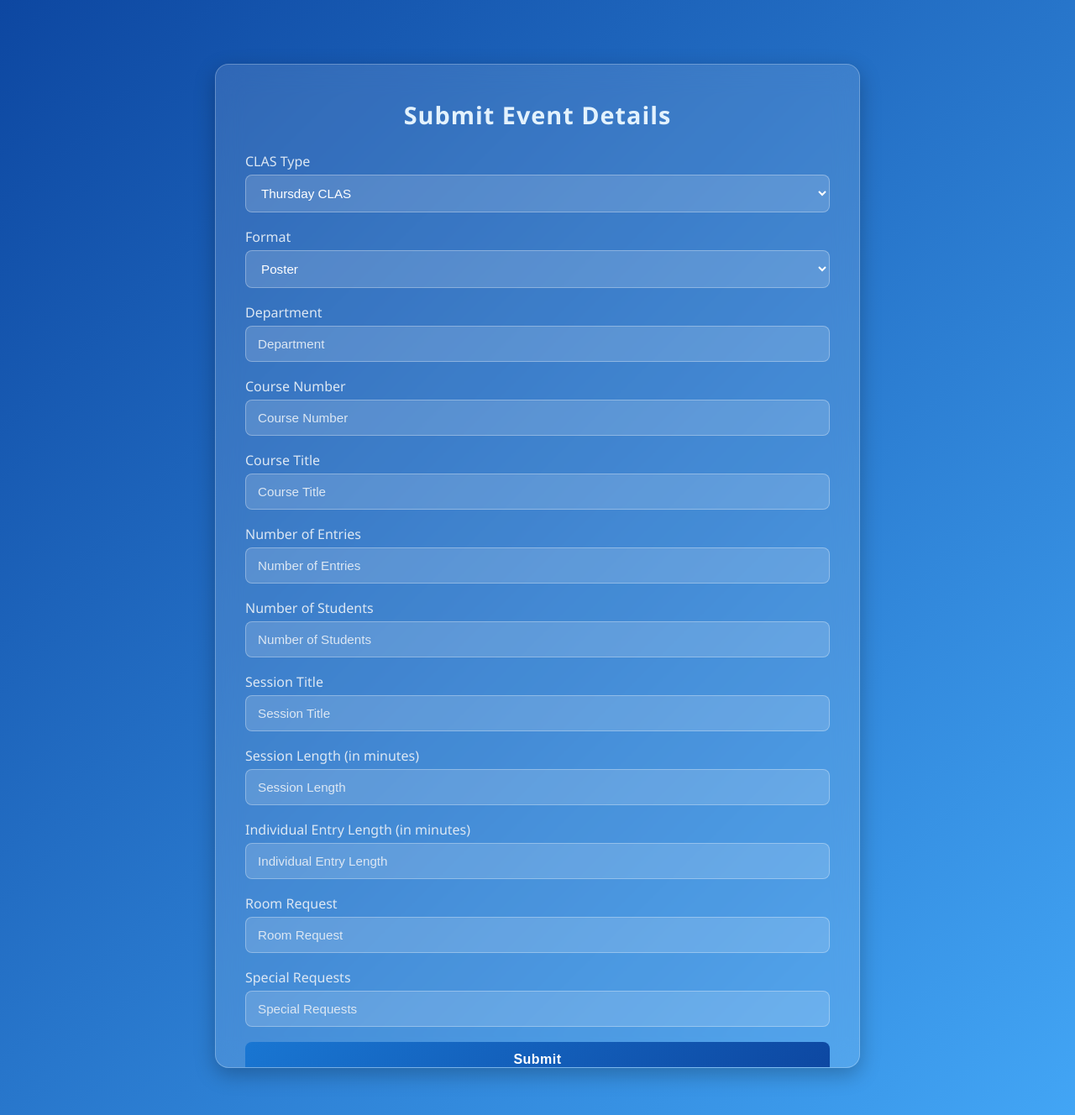
After one commit to NotSMX/Group-Sprint-3-Flask-App, a Flask app: template templates/submission.html in a window 1280 px wide. The commit adds this page. Shown: the whole page at 84% size. Run offline with Flask 3, Linux system fonts and the light colour scheme; the template is opened without the code that fills it, so the values that code supplies are empty; parts of the project's set-up code (start-up, migrations or seed data) failed here and were passed over.

Commit message:
updated for form page and submissions

```diff
--- a/app.py
+++ b/app.py
@@ -1,5 +1,7 @@
-from flask import Flask, render_template, send_from_directory
+from flask import Flask, render_template, send_from_directory, request
 from views import main_blueprint
+from flask_login import current_user, login_required
+from models import db, User, Submission, Session, Room
 
 app = Flask(__name__)
 app.register_blueprint(main_blueprint)
@@ -8,5 +10,43 @@ app.register_blueprint(main_blueprint)
 def static_files(filename):
     return send_from_directory('static', filename)
 
+@app.route('/submission', methods=['POST'])
+@login_required
+def create_submission():
+    clas_type = request.form['clas_type']
+    format = request.form['format']
+    department = request.form['department']
+    course_number = request.form['course_number']
+    course_title = request.form['course_title']
+    num_entries = request.form.get('num_entries', type=int)
+    num_students = request.form.get('num_students', type=int)
+    session_title = request.form['session_title']
+    session_length = request.form['session_length']
+    individual_entry_length = request.form['individual_entry_length']
+    room_request = request.form.get('room_request', '')
+    special_request = request.form.get('special_request', '')
+
+    new_submission = Submission(
+        user_id=current_user.id,
+        clas_type=clas_type,
+        format=format,
+        department=department,
+        course_number=course_number,
+        course_title=course_title,
+        num_entries=num_entries,
+        num_students=num_students,
+        session_title=session_title,
+        session_length=session_length,
+        individual_entry_length=individual_entry_length,
+        room_request=room_request,
+        special_request=special_request
+    )
+
+    db.session.add(new_submission)
+    db.session.commit()
+
+with app.app_context():
+    db.create_all()
+
 if __name__ == '__main__':
     app.run(debug=True)
--- a/static/style.css
+++ b/static/style.css
@@ -37,7 +37,9 @@ h2 {
 
 /* ==== INPUTS ==== */
 input[type="text"],
-input[type="password"] {
+input[type="password"],
+input[type="number"],
+select {
   width: 100%;
   display: block;
   box-sizing: border-box; /* ensures padding doesn't shrink width */
@@ -49,6 +51,17 @@ input[type="password"] {
   color: #fff;
   font-size: 0.95em;
   transition: all 0.3s ease;
+}
+
+select option {
+  color: #42a5f5;
+}
+
+select:focus {
+  border-color: #90caf9;
+  background: rgba(255, 255, 255, 0.25);
+  box-shadow: 0 0 8px rgba(144, 202, 249, 0.5);
+  outline: none;
 }
 
 input::placeholder {
@@ -166,3 +179,57 @@ button:active {
   background: rgba(255, 255, 255, 0.15);
   border-color: #e3f2fd;
 }
+
+/* ==== FORM CONTAINER ==== */
+.event-submit-container {
+  background: rgba(255, 255, 255, 0.12);
+  backdrop-filter: blur(15px);
+  border: 1px solid rgba(255, 255, 255, 0.25);
+  border-radius: 16px;
+  padding: 40px 35px;
+  width: 60%;
+  box-shadow: 0 8px 25px rgba(0, 0, 0, 0.25);
+  text-align: center;
+  max-width: 75%;
+  overflow-y: auto;
+  max-height: 90vh;
+  margin-top: 20px;
+}
+
+.event-submit-container form {
+  display: flex;
+  flex-direction: column;
+}
+
+.event-submit-container form label {
+  font-size: 1em;
+  color: #dce7f3;
+  margin-bottom: 5px;
+  text-align: left;
+}
+
+/* Custom scrollbar */
+::-webkit-scrollbar {
+  width: 10px;
+}
+
+::-webkit-scrollbar-track {
+  background: rgba(255, 255, 255, 0.12);
+  border-radius: 10px;
+  margin: 10px;
+}
+
+::-webkit-scrollbar-thumb {
+  background: #0d47a1;
+  border-radius: 10px;
+  box-shadow: 0 0 5px rgba(0, 0, 0, 0.3);
+  transition: background-color 0.3s ease;
+}
+
+::-webkit-scrollbar-thumb:hover {
+  background-color: #1976d2;
+}
+
+::-webkit-scrollbar-button {
+  display: none;
+}
--- /dev/null
+++ b/templates/submission.html
@@ -0,0 +1,61 @@
+<!DOCTYPE html>
+<html lang="en">
+<head>
+  <meta charset="UTF-8">
+  <title>Submit Event</title>
+  <link rel="stylesheet" href="{{ url_for('static', filename='style.css') }}">
+</head>
+<body>
+  <div class="event-submit-container">
+    <h2>Submit Event Details</h2>
+    <form action="/submit_event" method="post">
+      <input type="hidden" name="user_id" value="{{ current_user.id }}">
+
+      <label for="clas_type">CLAS Type</label>
+      <select name="clas_type" required>
+        <option value="Thursday CLAS">Thursday CLAS</option>
+        <option value="Open CLAS">Open CLAS</option>
+      </select>
+
+      <label for="format">Format</label>
+      <select name="format" required>
+        <option value="Poster">Poster</option>
+        <option value="Presentation">Presentation</option>
+        <option value="Wildcard">Wildcard</option>
+      </select>
+
+      <label for="department">Department</label>
+      <input type="text" name="department" placeholder="Department" required>
+
+      <label for="course_number">Course Number</label>
+      <input type="text" name="course_number" placeholder="Course Number" required>
+
+      <label for="course_title">Course Title</label>
+      <input type="text" name="course_title" placeholder="Course Title" required>
+
+      <label for="num_entries">Number of Entries</label>
+      <input type="number" name="num_entries" placeholder="Number of Entries">
+
+      <label for="num_students">Number of Students</label>
+      <input type="number" name="num_students" placeholder="Number of Students">
+
+      <label for="session_title">Session Title</label>
+      <input type="text" name="session_title" placeholder="Session Title" required>
+
+      <label for="session_length">Session Length (in minutes)</label>
+      <input type="number" name="session_length" placeholder="Session Length" required>
+
+      <label for="individual_entry_length">Individual Entry Length (in minutes)</label>
+      <input type="number" name="individual_entry_length" placeholder="Individual Entry Length" required>
+
+      <label for="room_request">Room Request</label>
+      <input type="text" name="room_request" placeholder="Room Request">
+
+      <label for="special_request">Special Requests</label>
+      <input type="text" name="special_request" placeholder="Special Requests">
+
+      <button type="submit">Submit</button>
+    </form>
+  </div>
+</body>
+</html>
--- a/views.py
+++ b/views.py
@@ -13,3 +13,7 @@ def login():
 @main_blueprint.route('/register')
 def register():
     return render_template('register.html')
+
+@main_blueprint.route('/submission')
+def submission():
+    return render_template('submission.html')
```
